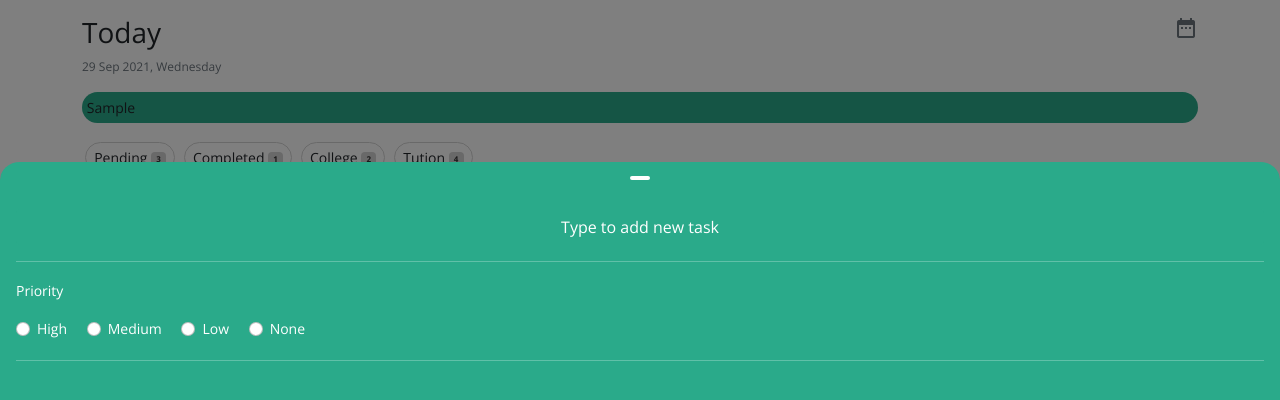
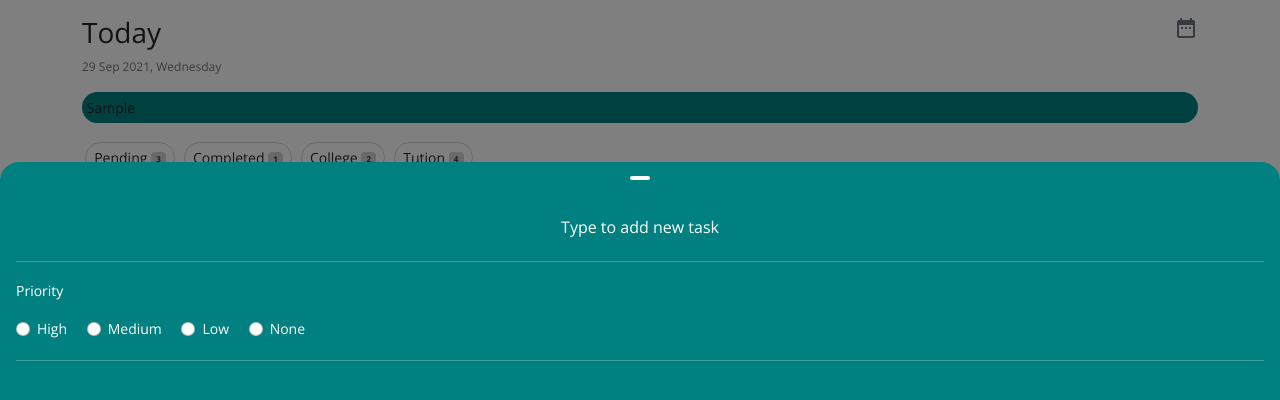
Before and after one commit to samvaidya961/js, a browser extension: page TaskPlanner/index.html in a window 1280 px wide. Both pictures are taken after typing "Sample" into the empty fields and a click on the button "+ Add new task". Drawn offline with nearby package versions, Linux system fonts and the light colour scheme.

Commit message:
Add files via upload

```diff
--- a/TaskPlanner/style.css
+++ b/TaskPlanner/style.css
@@ -10,10 +10,10 @@ body{
     padding-bottom: 3rem;
 }
 :root {
-  --red: #C70039;
+  --red: #cb202d;
   --yellow:#FFC300;
   --orange:#FF5733;
-  --dblue:#2AAA8A;
+  --teal:teal;
 }
 p {
   font-size: 12px;
@@ -26,7 +26,7 @@ p {
 }
 .appsearchcont input {
   border-radius: 20px;
-  background-color: var(--dblue);
+  background-color: var(--teal);
   border: none;
   padding: 0.3rem;
 }
@@ -57,7 +57,7 @@ p {
   border-radius: 20px;
 }
 .category-item button:hover {
-  background-color: #c28f9e5d;
+  background-color: rgb(221, 255, 255);
 }
 .category-item .badge {
   background-color: lightgrey;
@@ -73,8 +73,8 @@ p {
   display: flex;
   width: 100%;
   padding: 0.8rem;
-  padding-top: 1.3rem;
-  padding-bottom: 1.3rem;
+  padding-top: 1.5rem;
+  padding-bottom: 1.5rem;
   border: 1px solid rgb(235, 235, 235);
   box-shadow: 2px 2px 6px rgb(209, 209, 209);
   border-radius: 9px;
@@ -132,7 +132,7 @@ p {
 }
 .addtaskcont button{
     width: 100%;
-    background-color: var(--dblue);
+    background-color: var(--teal);
     color: white;
     border-radius: 20px;
 }
@@ -140,7 +140,7 @@ p {
     height: 80vh;
     border-top-left-radius: 20px;
     border-top-right-radius: 20px;
-    background-color: var(--dblue);
+    background-color: var(--teal);
     color: white;
     border-top: 2px solid rgba(255, 255, 255, 0);
 }
@@ -156,11 +156,11 @@ p {
   margin-bottom: 1rem;
 }
 .addtask-form input{
-  background-color: var(--dblue);
+  background-color: var(--teal);
   border: none;
 }
 .addtask-form input:focus{
-  background-color: var(--dblue);
+  background-color: var(--teal);
   border: none;
 }
 .addtask-form input::placeholder{
```
